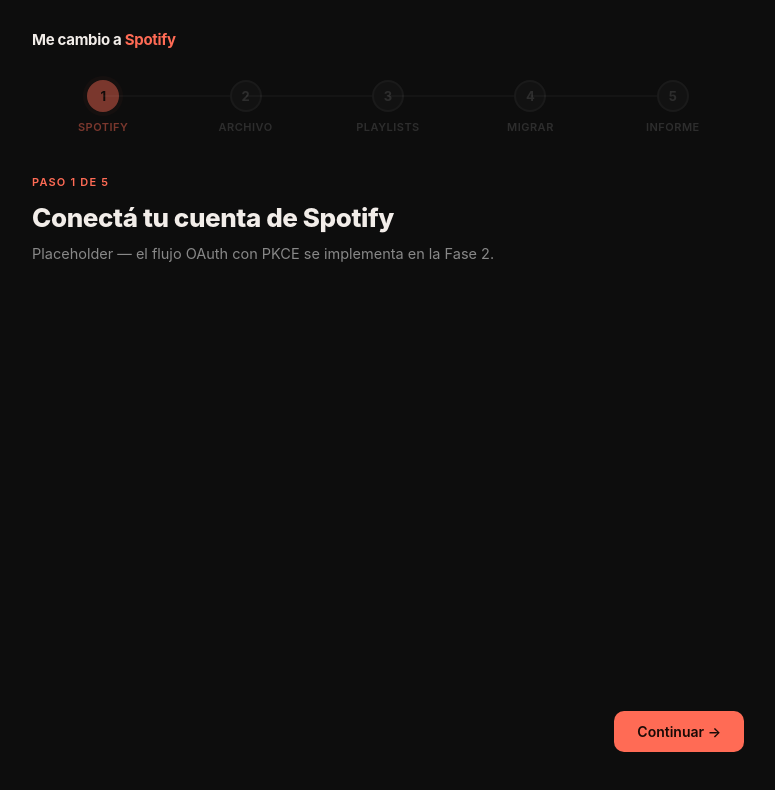
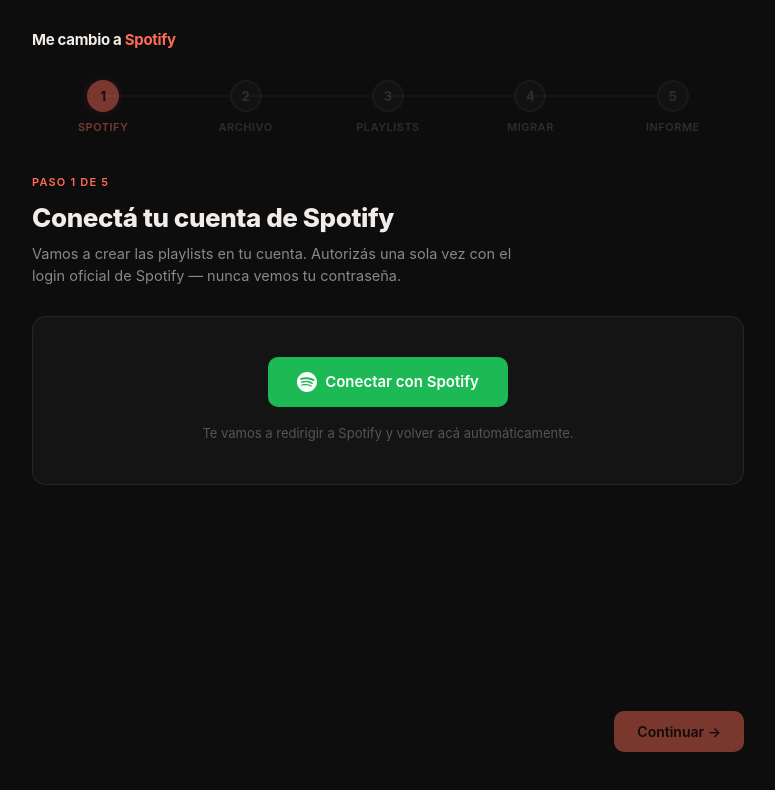
Before and after one commit to valentinalorcap/musichop, a React (Vite) app: page / in a window 1280 px wide. Shown: the top 790 px of the page, without its empty margins (252-1027 px from the left). Built offline with nearby package versions, Linux system fonts and the light colour scheme; no server answers.

Commit message:
Add Spotify connection step
Add the first wizard step with connect and connected states showing the
account name and email, and wire session restore and the OAuth callback
into the app shell.

```diff
--- a/src/App.tsx
+++ b/src/App.tsx
@@ -1,15 +1,28 @@
-import { useState } from 'react'
+import { useEffect, useState } from 'react'
 import Wizard from './components/Wizard'
 import Stage1Spotify from './components/Stage1Spotify'
 import Stage2File from './components/Stage2File'
 import Stage3Playlists from './components/Stage3Playlists'
 import Stage4Migration from './components/Stage4Migration'
 import Stage5Report from './components/Stage5Report'
-import type { StageId } from './types'
+import type { SpotifyUser, StageId } from './types'
+import {
+  buildAuthUrl,
+  getCurrentUser,
+  getStoredUser,
+  handleAuthCallback,
+  isConnected,
+  logout,
+} from './lib/spotify'
 
 export default function App() {
   const [current, setCurrent] = useState<StageId>(1)
   const [maxReached, setMaxReached] = useState<StageId>(1)
+
+  // ── Estado de Spotify ──
+  const [user, setUser] = useState<SpotifyUser | null>(getStoredUser())
+  const [connecting, setConnecting] = useState(false)
+  const [authError, setAuthError] = useState<string | null>(null)
 
   const goTo = (id: StageId) => {
     setCurrent(id)
@@ -17,6 +30,50 @@
   }
   const next = () => current < 5 && goTo((current + 1) as StageId)
   const prev = () => current > 1 && goTo((current - 1) as StageId)
+
+  // ── Al montar: procesar callback de OAuth o restaurar sesión ──
+  useEffect(() => {
+    let cancelled = false
+    ;(async () => {
+      setConnecting(true)
+      try {
+        const tokens = await handleAuthCallback()
+        if (tokens || isConnected()) {
+          const u = await getCurrentUser()
+          if (!cancelled) {
+            setUser(u)
+            // si venimos de un callback exitoso, avanzar al paso 2
+            if (tokens) goTo(2)
+          }
+        }
+      } catch (e) {
+        if (!cancelled) setAuthError(e instanceof Error ? e.message : 'Error de autenticación')
+      } finally {
+        if (!cancelled) setConnecting(false)
+      }
+    })()
+    return () => {
+      cancelled = true
+    }
+    // eslint-disable-next-line react-hooks/exhaustive-deps
+  }, [])
+
+  const handleConnect = async () => {
+    setAuthError(null)
+    setConnecting(true)
+    try {
+      window.location.href = await buildAuthUrl()
+    } catch (e) {
+      setAuthError(e instanceof Error ? e.message : 'No se pudo iniciar el login')
+      setConnecting(false)
+    }
+  }
+
+  const handleDisconnect = () => {
+    logout()
+    setUser(null)
+    setAuthError(null)
+  }
 
   return (
     <Wizard
@@ -27,9 +84,19 @@
         onPrev: current > 1 ? prev : undefined,
         onNext: current < 5 ? next : undefined,
         hidePrev: current === 1,
+        // el paso 1 solo avanza si hay sesión conectada
+        nextDisabled: current === 1 && !user,
       }}
     >
-      {current === 1 && <Stage1Spotify />}
+      {current === 1 && (
+        <Stage1Spotify
+          user={user}
+          connecting={connecting}
+          error={authError}
+          onConnect={handleConnect}
+          onDisconnect={handleDisconnect}
+        />
+      )}
       {current === 2 && <Stage2File />}
       {current === 3 && <Stage3Playlists />}
       {current === 4 && <Stage4Migration />}
--- /dev/null
+++ b/src/components/Stage1Spotify.css
@@ -0,0 +1,82 @@
+/* ── Notices (compartido por varios stages) ── */
+.notice {
+  padding: 14px 16px;
+  border-radius: 10px;
+  font-size: 13.5px;
+  line-height: 1.5;
+  margin-bottom: 20px;
+}
+.notice code { font-size: 12px; }
+.notice-warn {
+  background: var(--accent-soft);
+  border: 1px solid var(--accent-border);
+  color: rgba(255, 255, 255, 0.7);
+}
+.notice-warn strong { color: var(--accent); }
+.notice-error {
+  background: var(--red-soft);
+  border: 1px solid var(--red-border);
+  color: var(--red);
+}
+
+/* ── Estado desconectado ── */
+.connect-box {
+  background: var(--bg2);
+  border: 1px solid var(--border);
+  border-radius: 14px;
+  padding: 40px 24px;
+  text-align: center;
+}
+.connect-btn {
+  font-size: 15px;
+  padding: 14px 28px;
+}
+.connect-hint {
+  margin-top: 16px;
+  font-size: 13px;
+  color: var(--muted2);
+}
+
+/* ── Estado conectado ── */
+.connected-card {
+  display: flex;
+  align-items: center;
+  gap: 16px;
+  background: var(--green-soft);
+  border: 1px solid var(--green-border);
+  border-radius: 14px;
+  padding: 20px 22px;
+}
+.connected-avatar {
+  width: 46px;
+  height: 46px;
+  border-radius: 50%;
+  background: var(--spotify);
+  color: #fff;
+  display: flex;
+  align-items: center;
+  justify-content: center;
+  font-size: 20px;
+  font-weight: 700;
+  flex-shrink: 0;
+}
+.connected-info { flex: 1; min-width: 0; }
+.connected-name {
+  font-size: 16px;
+  font-weight: 700;
+  display: flex;
+  align-items: center;
+  gap: 7px;
+}
+.connected-check {
+  color: var(--green);
+  font-size: 13px;
+}
+.connected-email {
+  font-size: 13px;
+  color: var(--muted);
+  margin-top: 2px;
+  overflow: hidden;
+  text-overflow: ellipsis;
+  white-space: nowrap;
+}
--- a/src/components/Stage1Spotify.tsx
+++ b/src/components/Stage1Spotify.tsx
@@ -1,10 +1,82 @@
-// Fase 2 — se implementa el OAuth completo acá.
-export default function Stage1Spotify() {
+import type { SpotifyUser } from '../types'
+import { hasClientId } from '../lib/spotify'
+import './Stage1Spotify.css'
+
+interface Props {
+  user: SpotifyUser | null
+  connecting: boolean
+  error: string | null
+  onConnect: () => void
+  onDisconnect: () => void
+}
+
+const SpotifyLogo = () => (
+  <svg width="20" height="20" viewBox="0 0 24 24" fill="currentColor" aria-hidden="true">
+    <path d="M12 0C5.4 0 0 5.4 0 12s5.4 12 12 12 12-5.4 12-12S18.66 0 12 0zm5.52 17.34c-.24.36-.66.48-1.02.24-2.82-1.74-6.36-2.1-10.56-1.14-.42.12-.78-.18-.9-.54-.12-.42.18-.78.54-.9 4.56-1.02 8.52-.6 11.64 1.32.42.18.48.66.3 1.02zm1.44-3.3c-.3.42-.84.6-1.26.3-3.24-1.98-8.16-2.58-11.94-1.38-.48.12-1.02-.12-1.14-.6-.12-.48.12-1.02.6-1.14 4.38-1.32 9.84-.66 13.56 1.62.36.18.54.78.18 1.2zm.12-3.36C15.24 8.4 8.82 8.16 5.1 9.3c-.6.18-1.2-.18-1.38-.72-.18-.6.18-1.2.72-1.38 4.32-1.32 11.4-1.02 15.9 1.62.54.3.72 1.02.42 1.56-.3.48-1.02.66-1.56.36z" />
+  </svg>
+)
+
+export default function Stage1Spotify({ user, connecting, error, onConnect, onDisconnect }: Props) {
+  const noClientId = !hasClientId()
+
   return (
-    <div className="stage-head">
-      <div className="stage-eyebrow">Paso 1 de 5</div>
-      <h1 className="stage-title">Conectá tu cuenta de Spotify</h1>
-      <p className="stage-subtitle">Placeholder — el flujo OAuth con PKCE se implementa en la Fase 2.</p>
+    <div>
+      <div className="stage-head">
+        <div className="stage-eyebrow">Paso 1 de 5</div>
+        <h1 className="stage-title">Conectá tu cuenta de Spotify</h1>
+        <p className="stage-subtitle">
+          Vamos a crear las playlists en tu cuenta. Autorizás una sola vez con el login oficial de
+          Spotify — nunca vemos tu contraseña.
+        </p>
+      </div>
+
+      {noClientId && (
+        <div className="notice notice-warn">
+          <strong>Falta configurar el CLIENT_ID.</strong> Creá un archivo <code>.env</code> con{' '}
+          <code>VITE_SPOTIFY_CLIENT_ID=tu_id</code> y reiniciá el server. Registrá tu app en{' '}
+          <a href="https://developer.spotify.com/dashboard" target="_blank" rel="noreferrer">
+            developer.spotify.com
+          </a>
+          .
+        </div>
+      )}
+
+      {error && <div className="notice notice-error">{error}</div>}
+
+      {user ? (
+        <div className="connected-card">
+          <div className="connected-avatar">{(user.display_name ?? '?').charAt(0).toUpperCase()}</div>
+          <div className="connected-info">
+            <div className="connected-name">
+              <span className="connected-check">✓</span>
+              {user.display_name ?? 'Cuenta conectada'}
+            </div>
+            {user.email && <div className="connected-email">{user.email}</div>}
+          </div>
+          <button className="btn btn-ghost" onClick={onDisconnect}>
+            Desconectar
+          </button>
+        </div>
+      ) : (
+        <div className="connect-box">
+          <button
+            className="btn btn-spotify connect-btn"
+            onClick={onConnect}
+            disabled={connecting || noClientId}
+          >
+            {connecting ? (
+              <>
+                <span className="spin">◌</span> Conectando…
+              </>
+            ) : (
+              <>
+                <SpotifyLogo /> Conectar con Spotify
+              </>
+            )}
+          </button>
+          <p className="connect-hint">Te vamos a redirigir a Spotify y volver acá automáticamente.</p>
+        </div>
+      )}
     </div>
   )
 }
```
